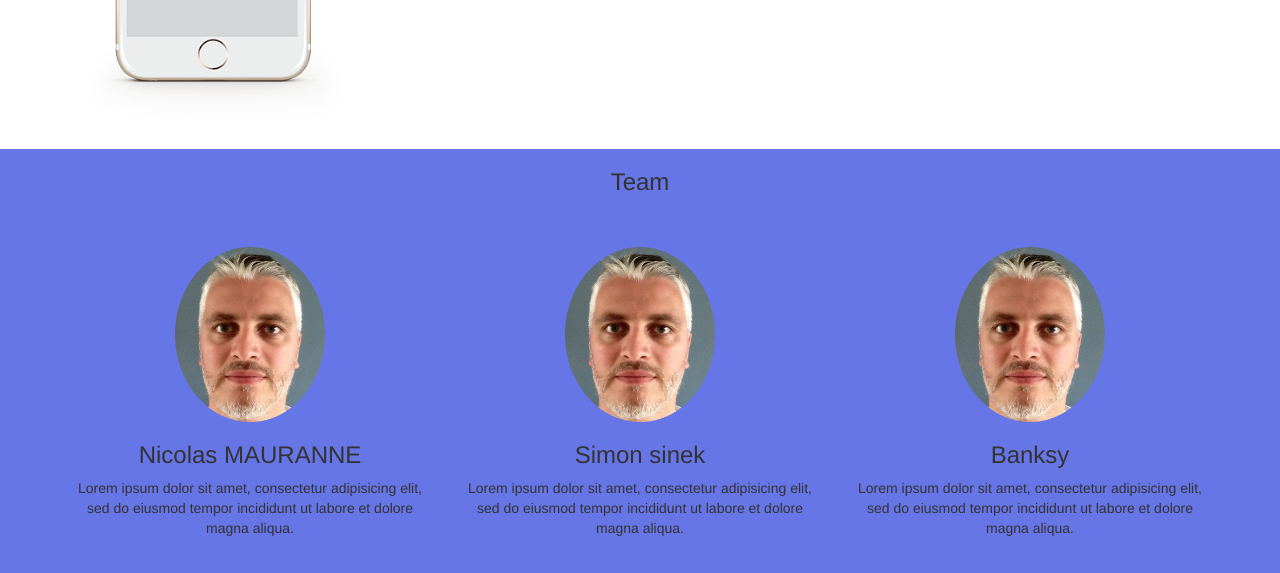
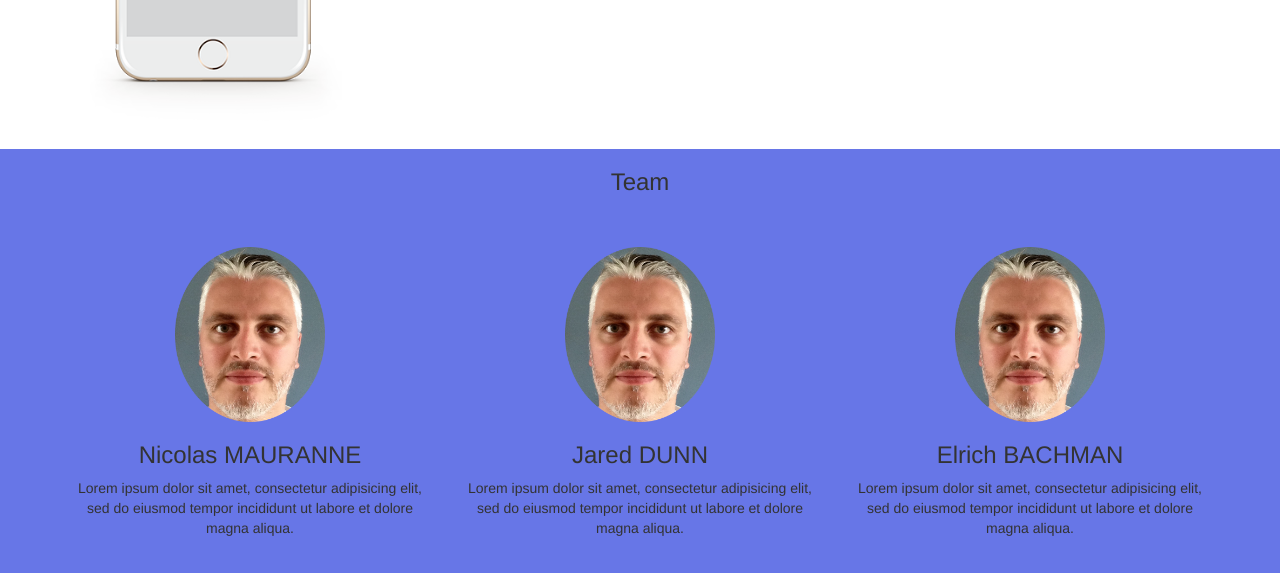
Before and after one commit to nico-mauranne/challengeme, a plain HTML site: page index.html in a window 1280 px wide. Shown: the part 2203-2776 px from the top of the page. Drawn offline with Linux system fonts and the light colour scheme.

Commit message:
fix team name

```diff
--- a/index.html
+++ b/index.html
@@ -156,7 +156,7 @@
 												<img src="img/mini.png" class="circle img-team">
 											</div>
 											<div class="description-team">
-												<h3 class"team-name">Simon sinek</h3>
+												<h3 class"team-name">Jared DUNN</h3>
 												<p class="description">
 													Lorem ipsum dolor sit amet, consectetur adipisicing elit, sed do eiusmod
 													tempor incididunt ut labore et dolore magna aliqua.
@@ -172,7 +172,7 @@
 												<img src="img/mini.png" class="circle img-team">
 											</div>
 											<div class="description-team">
-												<h3 class"team-name">Banksy</h3>
+												<h3 class"team-name">Elrich BACHMAN</h3>
 												<p class="description">
 													Lorem ipsum dolor sit amet, consectetur adipisicing elit, sed do eiusmod
 													tempor incididunt ut labore et dolore magna aliqua.
```
Also changed, not shown: 1 other file.
